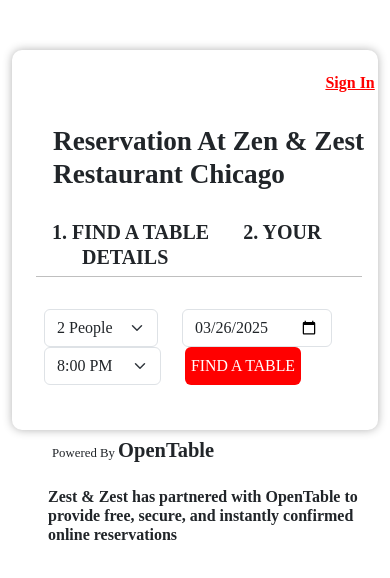
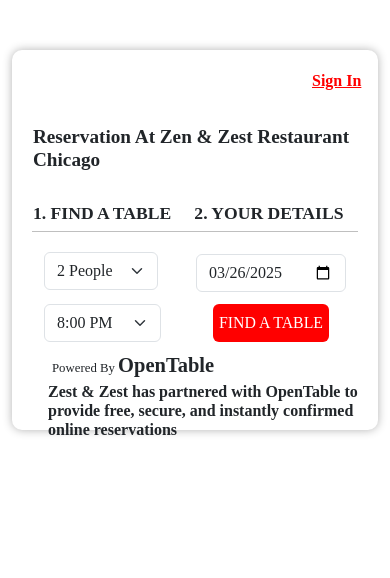
Before and after one commit to JOHN-HENRY-C/Restaurant-Website, a plain HTML site: page Chicago_Reserve.html in a window 390 px wide. Drawn offline with nearby package versions, Linux system fonts and the light colour scheme.

Commit message:
Reservation Changes

```diff
--- a/Chicago_Reserve.css
+++ b/Chicago_Reserve.css
@@ -105,3 +105,70 @@
     right: 46px;
     bottom: 10px;
 }
+
+@media (max-width: 576px){
+
+    .Top{
+        position: relative;
+        left: 280px;
+        bottom: 2px;
+    }
+
+    .Top_Head{
+        position: relative;
+        font-size:120%;
+        left: 1px;
+    }
+
+    #Same-1{
+        font-size: 110%;
+        position: relative;
+        left: 1px;
+    }
+
+    #Same-2{
+        font-size: 110%;
+        position: relative;
+        left: 20px;
+    }
+
+    .Line{
+        left: -20px;
+    }
+
+    #peo{
+        position: relative;
+        top: -12px;
+    }
+    #tim{
+        position: relative;
+        top: 2px;
+    }
+
+    #dat{
+        position: relative;
+        left: 14px;
+        top: -10px;
+    }
+
+    #but{
+        position: relative;
+        left: 28px;
+        top: 2px;
+    }
+
+    #but:hover{
+        cursor: pointer;
+    }
+
+    .Para{
+        position: relative;
+        top: 60px;
+    }
+
+    #Footer-First{
+        position: relative;
+        top: -60px;
+    }
+
+}
--- a/Chicago_Reserve.html
+++ b/Chicago_Reserve.html
@@ -25,7 +25,7 @@
       <div class="container text-center Box_1">
         <div class="row row-cols-auto">
           <div class="col">
-            <select class="form-select">
+            <select class="form-select" id="peo">
               <option selected>2 People</option>
               <option>1 Person</option>
               <option>3 People</option>
@@ -39,11 +39,11 @@
               <option>10 People</option>
             </select>
           </div>
-          <div class="col">
+          <div class="col" id="dat">
             <input type="date" class="form-control" value="2025-03-26">
           </div>
           <div class="col">
-            <select class="form-select">
+            <select class="form-select" id="tim">
               <option selected>8:00 PM</option>
               <option>6:00 PM</option>
               <option>8:00 PM</option>
@@ -59,7 +59,7 @@
             </select>
           </div>
           <div class="col">
-            <button class="Side_But">FIND A TABLE</button>
+            <button class="Side_But" id="but">FIND A TABLE</button>
           </div>
         </div>
       </div>
--- a/Los_Angeles_Reserve.css
+++ b/Los_Angeles_Reserve.css
@@ -104,3 +104,66 @@
     right: 46px;
     bottom: 10px;
 }
+
+
+@media (max-width: 576px){
+
+    .Top{
+        position: relative;
+        left: 280px;
+        bottom: 2px;
+    }
+
+    .Top_Head{
+        position: relative;
+        font-size:108%;
+        left: 1px;
+    }
+
+    #Same-1{
+        font-size: 110%;
+        position: relative;
+        left: 1px;
+    }
+
+    #Same-2{
+        font-size: 110%;
+        position: relative;
+        left: 20px;
+    }
+
+    .Line{
+        left: -20px;
+    }
+
+    #peo{
+        position: relative;
+        top: -12px;
+    }
+    #tim{
+        position: relative;
+        top: 2px;
+    }
+
+    #dat{
+        position: relative;
+        left: 14px;
+        top: -10px;
+    }
+
+    #but{
+        position: relative;
+        left: 28px;
+        top: 2px;
+    }
+    .Para{
+        position: relative;
+        top: 60px;
+    }
+
+    #Footer-First{
+        position: relative;
+        top: -52px;
+    }
+
+}
--- a/los_angeles.css
+++ b/los_angeles.css
@@ -491,9 +491,20 @@ body {
         font-size: 300%;
     }
 
+    #pri{
+        position: relative;
+        left: 2px;
+    }
+
+    #abt{
+        position: relative;
+        left: 2px;
+    }
+
     .nav-item a {
-        color: white;
-        font-size: 60%;
+        color: black;
+        font-size: 110%;
+        font-weight: 600;
     }
 
     .nav-item a:hover{
@@ -577,10 +588,6 @@ body {
     .Three a {
         position: relative;
         top: -30px;
-    }
-
-    * {
-        overflow-x: hidden;
     }
 
     .section-five,
@@ -669,10 +676,6 @@ body {
         margin-top: 12px;
     }
 
-    .section-Six {
-        height: 1200px;
-    }
-
     .section-five {
         height: 1;
     }
@@ -729,7 +732,7 @@ body {
     }
 
     .section-Six {
-        height: 900px;
+        height: 1060px;
         background-color: rgb(188, 139, 76);
         color: black;
     }
```
Also changed, not shown: Los_Angeles_Reserve.html (+4 -4 lines).
